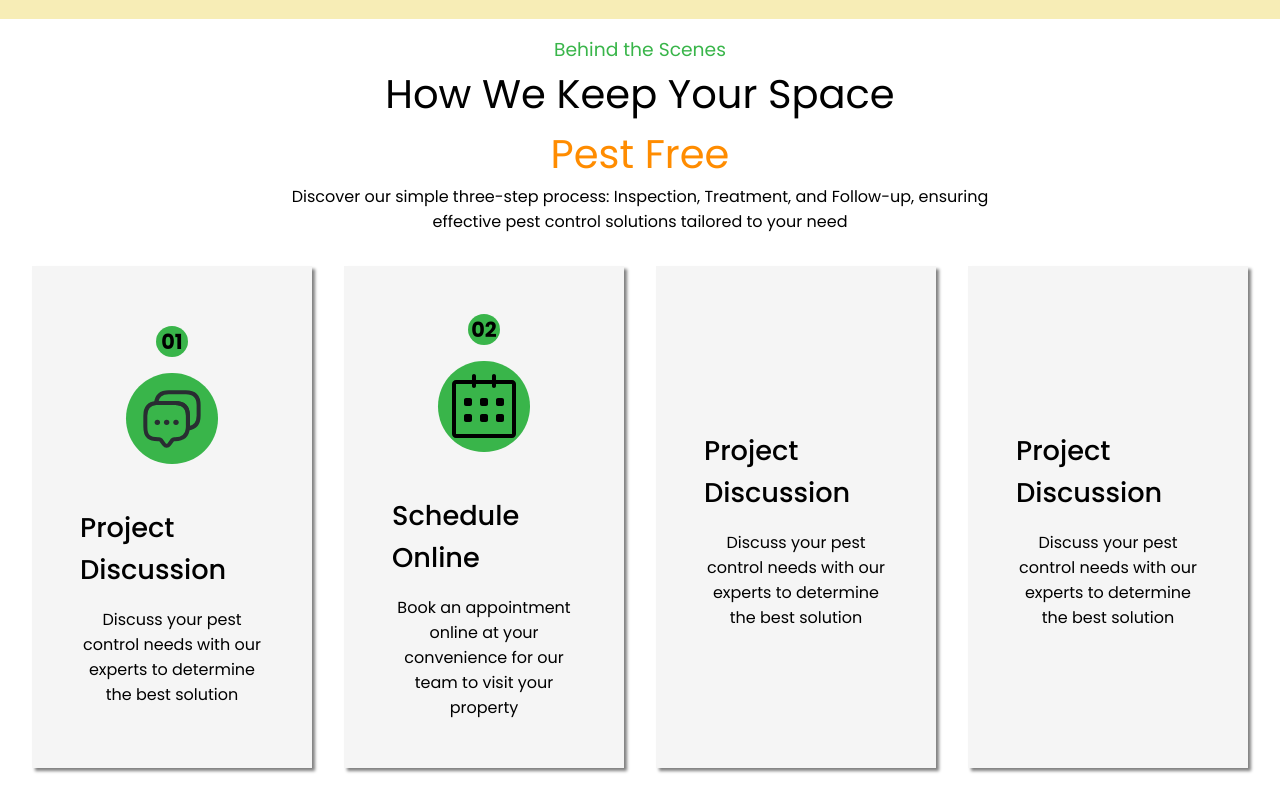
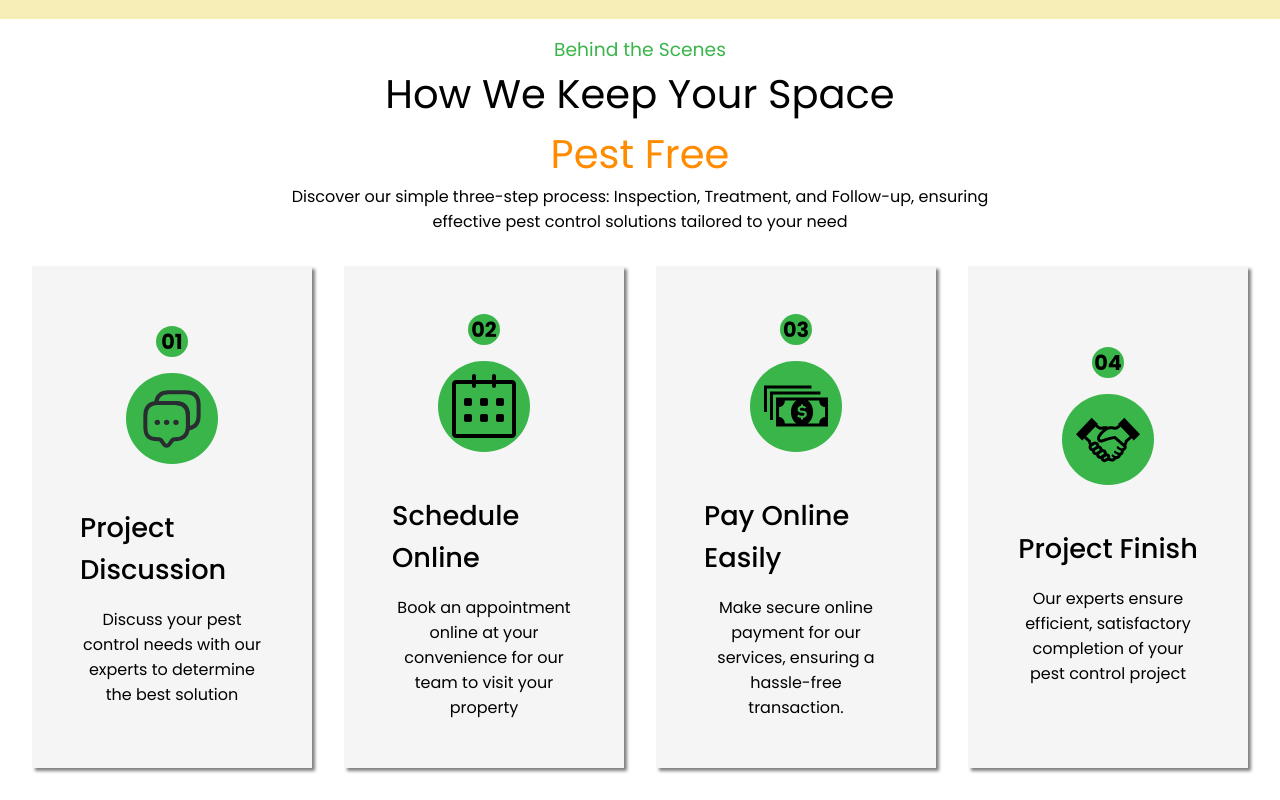
Before and after one commit to alecnissen/Precision-Pest-Control, a React (Vite) app: page / in a window 1280 px wide. Shown: the part 2518-3318 px from the top of the page. Built offline with nearby package versions, Linux system fonts and the light colour scheme.

Commit message:
added the last two process steps cards, will begin on next section

```diff
--- a/src/Process.jsx
+++ b/src/Process.jsx
@@ -1,9 +1,8 @@
 import React from 'react';
-import msgImg from "../assets/messages-1-svgrepo-com.svg";
-import calenderImg from "../assets/calender-svgrepo-com.svg"
-
-
-
+import msgImg from '../assets/messages-1-svgrepo-com.svg';
+import calenderImg from '../assets/calender-svgrepo-com.svg';
+import dollarBillImg from '../assets/three-dollar-banknotes-svgrepo-com.svg';
+import handshakeImg from '../assets/handshake-svgrepo-com.svg';
 
 export default function Process() {
   return (
@@ -23,13 +22,11 @@ export default function Process() {
 
       <div className="process-cards-container">
         <div className="process-card">
-
-
-           <div className='process-step-number-container'>
+          <div className="process-step-number-container">
             <h4>01</h4>
           </div>
 
-          <div className='process-card-img-container'>
+          <div className="process-card-img-container">
             <img src={msgImg}></img>
           </div>
 
@@ -38,18 +35,12 @@ export default function Process() {
           <p>Discuss your pest control needs with our experts to determine the best solution</p>
         </div>
 
-
-
         <div className="process-card">
-
-
-
-        <div className='process-step-number-container'>
+          <div className="process-step-number-container">
             <h4>02</h4>
           </div>
 
-
-        <div className='process-card-img-container'>
+          <div className="process-card-img-container">
             <img src={calenderImg}></img>
           </div>
 
@@ -59,44 +50,33 @@ export default function Process() {
         </div>
 
         <div className="process-card">
-          <h3>Project Discussion</h3>
+          <div className="process-step-number-container">
+            <h4>03</h4>
+          </div>
 
-          <p>Discuss your pest control needs with our experts to determine the best solution</p>
+          <div className="process-card-img-container">
+            <img src={dollarBillImg}></img>
+          </div>
+
+          <h3>Pay Online Easily</h3>
+
+          <p>Make secure online payment for our services, ensuring a hassle-free transaction.</p>
         </div>
 
         <div className="process-card">
-          <h3>Project Discussion</h3>
-
-          <p>Discuss your pest control needs with our experts to determine the best solution</p>
+          <div className="process-step-number-container">
+            <h4>04</h4>
           </div>
 
-
-
-
-
-
-
-
-
+          <div className="process-card-img-container">
+            <img src={handshakeImg}></img>
           </div>
 
+          <h3>Project Finish</h3>
 
-
-
-
-
-
-
-
-
-
-
-
-
-
-
-
-
+          <p>Our experts ensure efficient, satisfactory completion of your pest control project</p>
+        </div>
+      </div>
     </div>
   );
 }
```
Also changed, not shown: assets/handshake-svgrepo-com.svg (added), assets/three-dollar-banknotes-svgrepo-com.svg (added). Lines whose indentation alone changed are shown as unchanged.
